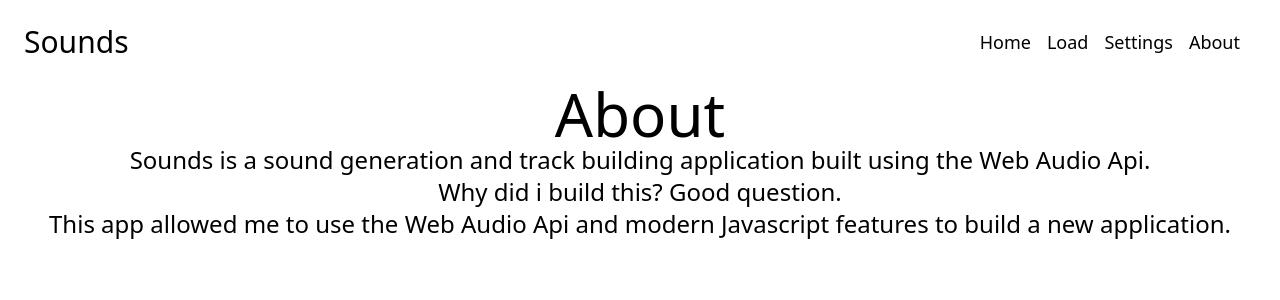
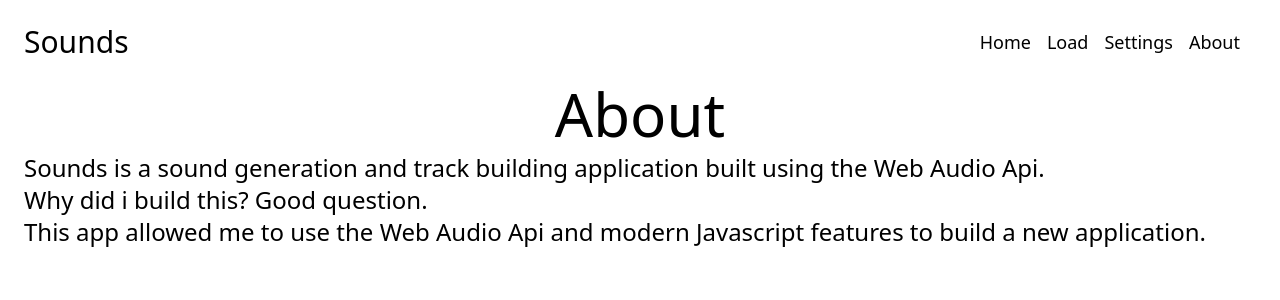
Before and after one commit to pigilwin/auditory, a React (Create React App) app: page /about in a window 1280 px wide. Shown: the top 300 px of the page. Built offline with nearby package versions, Linux system fonts and the light colour scheme.

Commit message:
Removing text center

```diff
--- a/src/about/about.tsx
+++ b/src/about/about.tsx
@@ -2,7 +2,7 @@ export const AboutPanel = (): JSX.Element => {
     return (
         <div className="px-4 overflow-hidden">
             <h1 className="text-6xl text-center">About</h1>
-            <ul className="mx-auto text-center">
+            <ul className="mx-auto p-2">
                 <li className="text-2xl">Sounds is a sound generation and track building application built using the Web Audio Api.</li>
                 <li className="text-2xl">Why did i build this? Good question.</li>
                 <li className="text-2xl">This app allowed me to use the Web Audio Api and modern Javascript features to build a new application.</li>
```
